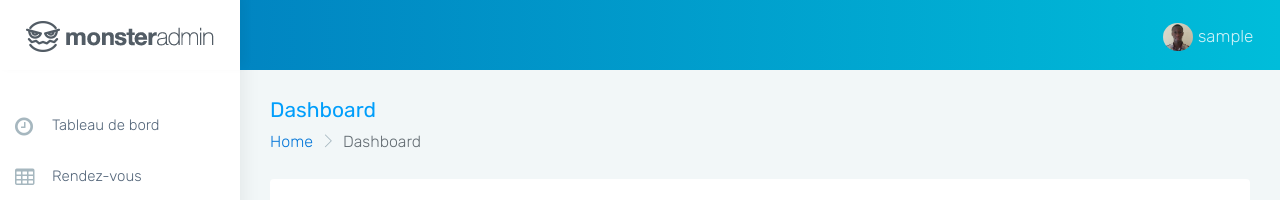
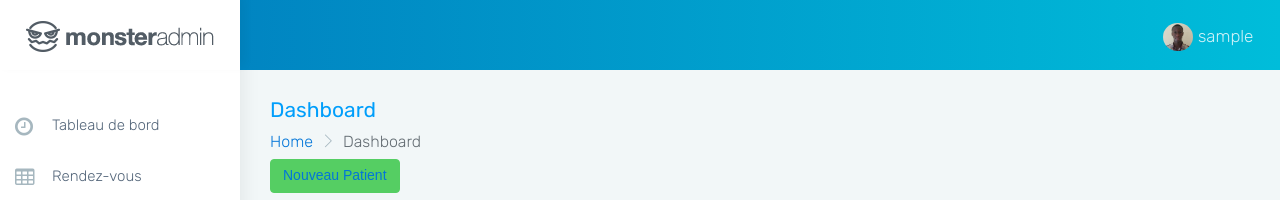
Before and after one commit to dioufcs/medicaldiagnosis, a Django app: page /dashboard/dossiers/ in a window 1280 px wide. Shown: the top 200 px of the page. Run offline with Django 3.2, Linux system fonts and the light colour scheme; the visitor is signed in with stand-in values (Sample User, id 1); data that the repository does not hold is empty; some libraries are stand-ins or nearby versions.

Commit message:
Modifications finales de Biram (2)

```diff
--- a/dashboard/templates/dashboard/dossiers.html
+++ b/dashboard/templates/dashboard/dossiers.html
@@ -23,6 +23,8 @@
                             <li class="breadcrumb-item"><a href="javascript:void(0)">Home</a></li>
                             <li class="breadcrumb-item active">Dashboard</li>
                         </ol>
+                        <button class="btn btn-success">
+                            <a href="{% url "dashboard:nouveauPatient" %}"> Nouveau Patient </a> </button>
                     </div>
                 </div>
                 <!-- ============================================================== -->
--- a/dashboard/urls.py
+++ b/dashboard/urls.py
@@ -11,7 +11,7 @@ urlpatterns = [
     path('dossiers/', views.dossiers, name='dossiers'),
     path('catalogue/', views.catalogue, name='catalogue'),
     path('profil/', views.profil, name='profil'),
-    path('nouveau_patient/', views.creer_patient, name='nouveau_patient'),
+    path('nouveauPatient/', views.creer_patient, name='nouveauPatient'),
     path('editPatient/<pk>', views.editPatient, name='editPatient'),
     path('showPatient/<pk>', views.showPatient, name='showPatient')
 ]
```
